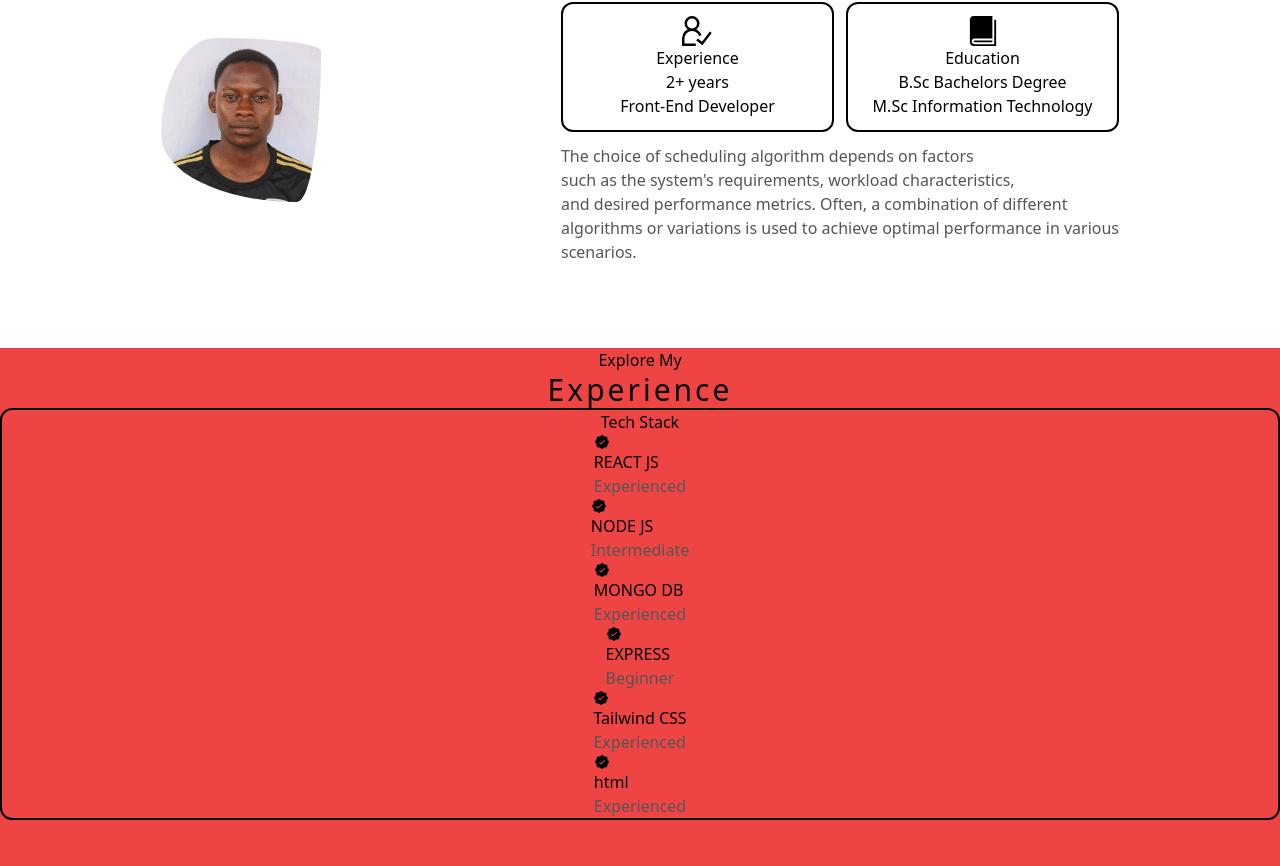
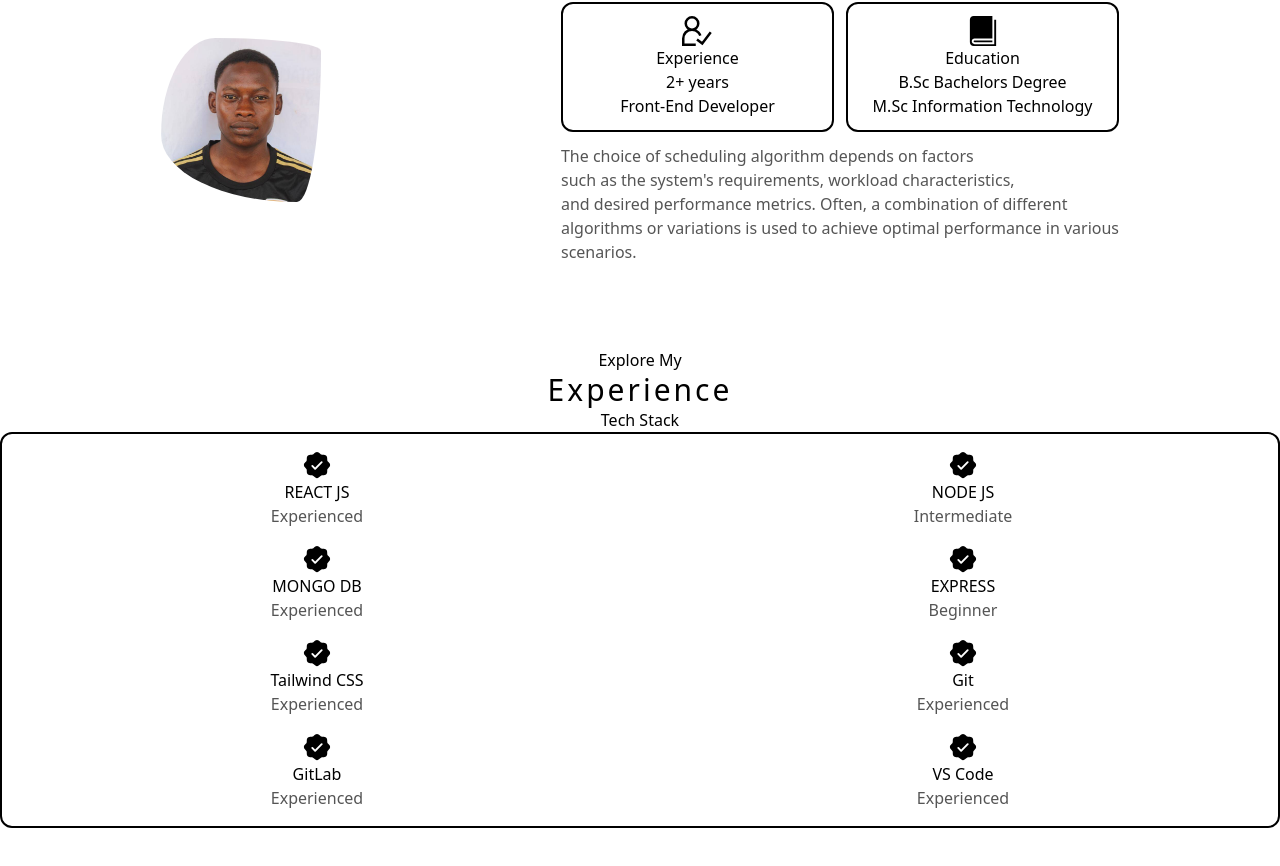
Before and after one commit to RamadanDY/My-Portfolio, a React (Create React App) app: page / in a window 1280 px wide. Shown: the part 1038-1904 px from the top of the page. Built offline with nearby package versions, Linux system fonts and the light colour scheme.

Commit message:
done with experience section

```diff
--- a/src/Components/Experience.jsx
+++ b/src/Components/Experience.jsx
@@ -4,49 +4,59 @@ import { PiSealCheckFill } from "react-icons/pi";
 
 const Experience = () => {
   return (
-    <div className='experience-wrapper  bg-red-500'>
+    <div className='experience-wrapper  '>
       <div className="experience-wrap">
         <div className="ex-text flex flex-col justify-center items-center">
           <div className="text">Explore My</div>
           <div className="sub-text text-3xl tracking-widest">Experience</div>
-        </div>
-      </div>
-      <div className="container-wrapper">
-        <div className="frontend flex flex-col justify-center items-center">
           <div className="front ">
             Tech Stack
           </div>
-          <div className="1">
-            <PiSealCheckFill />
+        </div>
+      </div>
+      <div className="container-wrapper  ">
+
+        <div className="frontend grid grid-cols-2 gap-4 justify-center items-center">
+          <div className="1 flex flex-col justify-center items-center mt-4">
+            <PiSealCheckFill size={30}/>
             <h3>REACT JS</h3>
             <p>Experienced</p>
           </div>
-          <div className="2">
-            <PiSealCheckFill />
+          <div className="2 flex flex-col justify-center items-center mt-4">
+            <PiSealCheckFill size={30}/>
             <h3>NODE JS</h3>
             <p>Intermediate</p>
           </div>
-          <div className="3">
-            <PiSealCheckFill />
+          <div className="3 flex flex-col justify-center items-center">
+            <PiSealCheckFill size={30}/>
             <h3>MONGO DB</h3>
             <p>Experienced</p>
           </div>
-          <div className="4">
-            <PiSealCheckFill />
+          <div className="4 flex flex-col justify-center items-center">
+            <PiSealCheckFill size={30}/>
             <h3>EXPRESS</h3>
             <p>Beginner</p>
           </div>
-          <div className="5">
-            <PiSealCheckFill />
+          <div className="5 flex flex-col justify-center items-center">
+            <PiSealCheckFill size={30}/>
             <h3>Tailwind CSS</h3>
             <p>Experienced</p>
           </div>
-          <div className="6">
-            <PiSealCheckFill />
-            <h3>html</h3>
+          <div className="6 flex flex-col justify-center items-center">
+            <PiSealCheckFill size={30}/>
+            <h3>Git</h3>
             <p>Experienced</p>
           </div>
-
+          <div className="6 flex flex-col justify-center items-center mb-4">
+            <PiSealCheckFill size={30}/>
+            <h3>GitLab</h3>
+            <p>Experienced</p>
+          </div>
+          <div className="6 flex flex-col justify-center items-center mb-4">
+            <PiSealCheckFill size={30}/>
+            <h3>VS Code</h3>
+            <p>Experienced</p>
+          </div>
         </div>
         <div className="backend"></div>
       </div>
```
